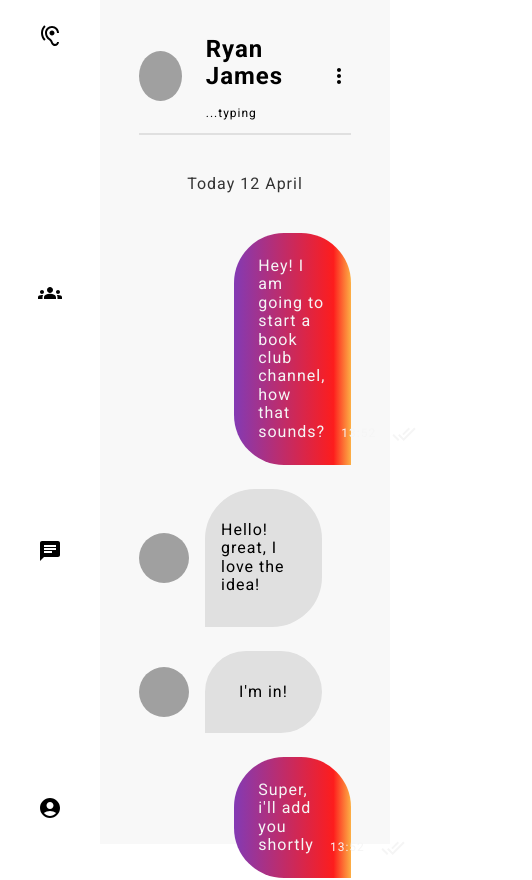
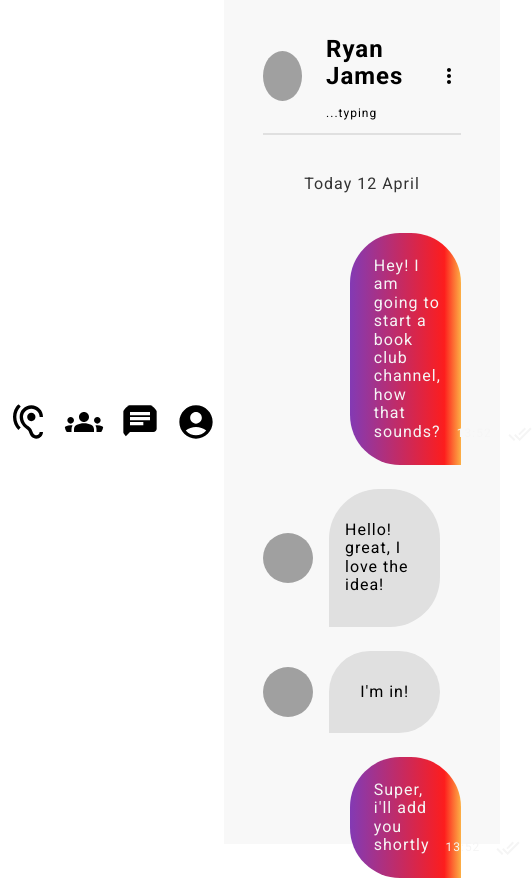
Before and after one commit to dave-forbes/messaging-app, a React (Vite) app in the folder frontend/: page / in a window 390 px wide. Shown: the top 880 px of the page, 532 px wide, since content can reach past the window. Built offline with nearby package versions, Linux system fonts and the light colour scheme.

Commit message:
update navbar styles
- add styles for navbar icons/svgs
- add media query for smaller devices

```diff
--- a/frontend/src/components/Navbar/Navbar.module.scss
+++ b/frontend/src/components/Navbar/Navbar.module.scss
@@ -8,10 +8,26 @@
   align-items: center;
   justify-content: space-between;
   padding-block: variables.$spacing-lg;
+  svg {
+    transition: 0.3s;
+    padding: variables.$spacing-sm;
+    border-radius: 50%;
+    width: 50px;
+    height: 50px;
+  }
+  svg:hover {
+    background-color: variables.$secondary-color;
+    cursor:pointer;
+  }
 }
 
-.centralIcons {
-  display: flex;
-  gap: variables.$spacing-lg;
-  flex-direction: column;
+@media (max-width:600px) {
+  .navbarContainer {
+    flex-direction: row;
+    width: 100vw;
+    svg {
+      width: 40px;
+      height: 40px;
+    }
+  }
 }
```
